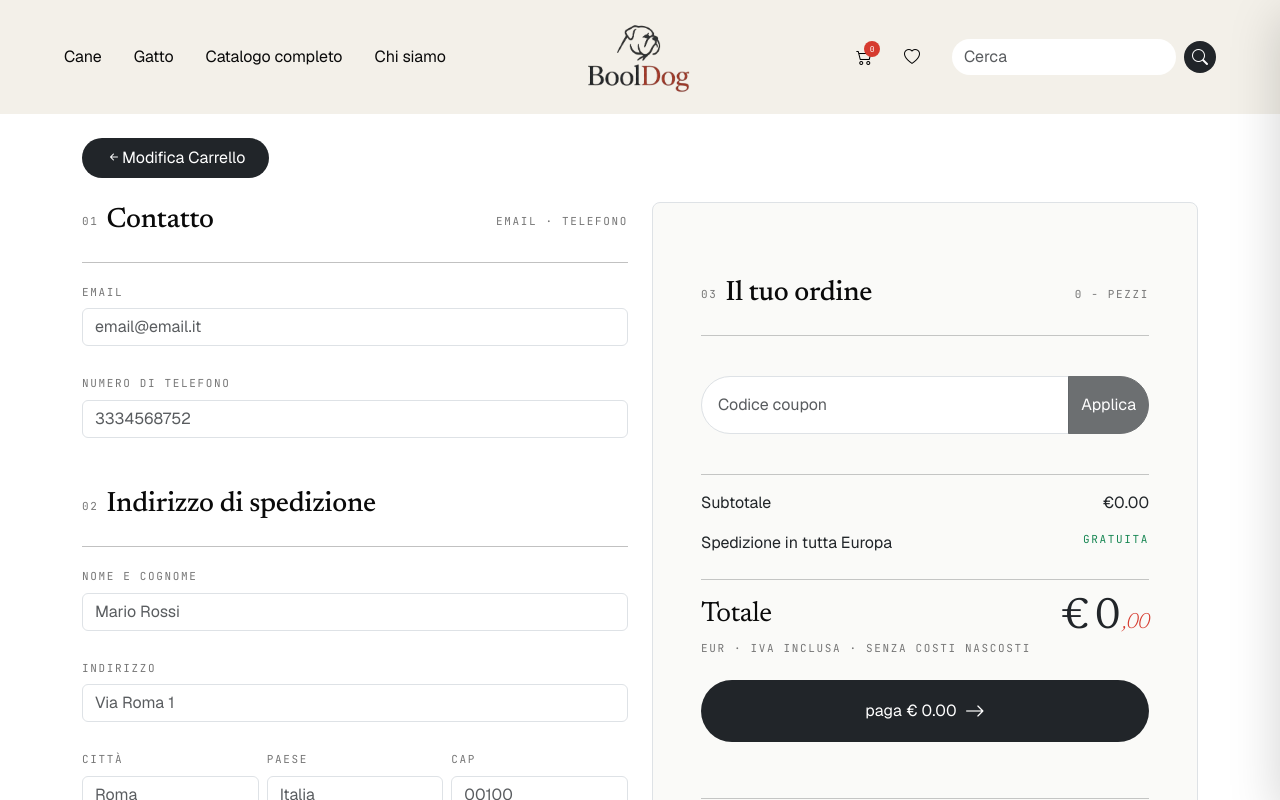
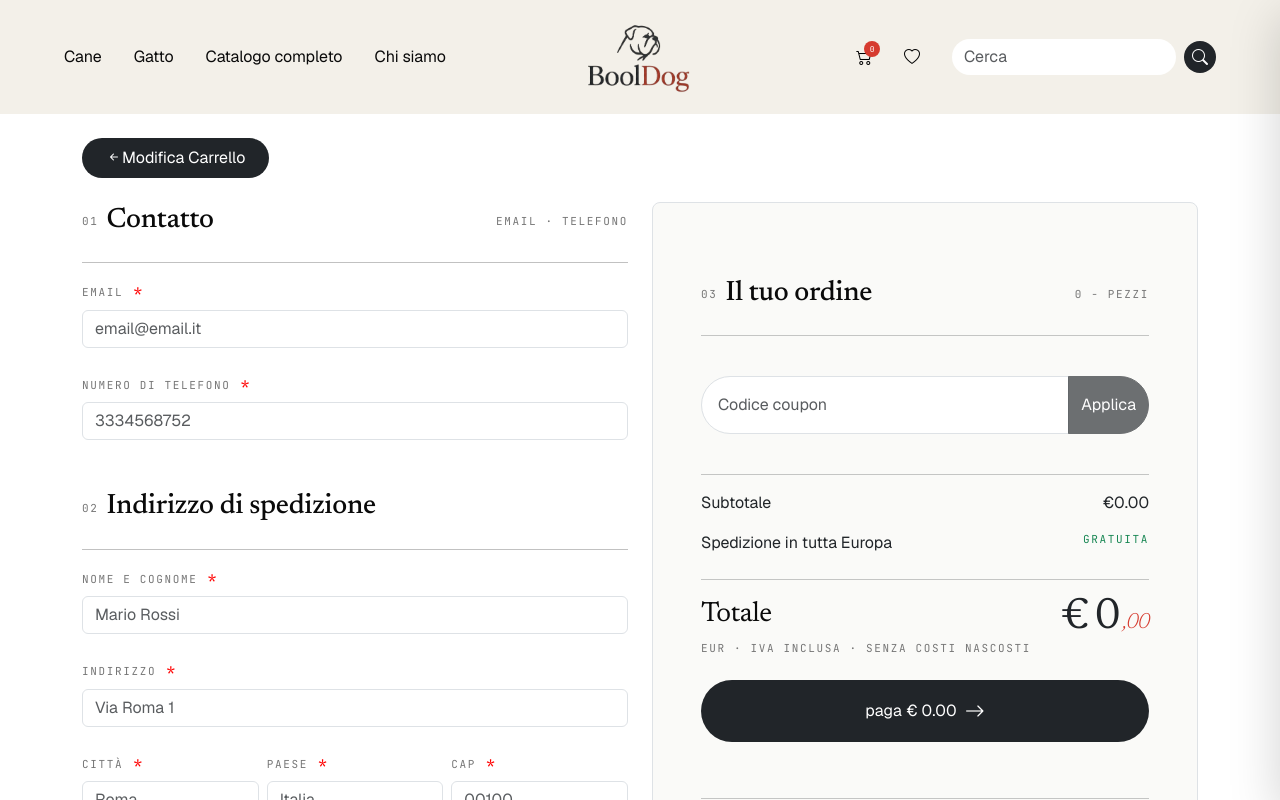
Before and after one commit to Carlo-Falanga/booldog-project-work, a React app in the folder frontend/: page /checkout in a window 1280 px wide. Shown: the top 800 px of the page. Built offline with nearby package versions, Linux system fonts and the light colour scheme; the HTML template or start-up script is replaced by a standard one.

Commit message:
add: mark required fields in CheckoutPage with asterisks

```diff
--- a/frontend/src/index.css
+++ b/frontend/src/index.css
@@ -708,3 +708,9 @@ footer {
   height: 20rem;
   object-fit: cover;
 }
+
+.required-star {
+  color: red;
+  margin-left: 2px;
+  font-size: 0.9rem;
+}
--- a/frontend/src/pages/CheckoutPage.jsx
+++ b/frontend/src/pages/CheckoutPage.jsx
@@ -170,7 +170,7 @@ export default function CheckoutPage() {
               <div className="d-flex flex-column gap-4">
                 <div className="">
                   <label htmlFor="inputEmail4" className="form-label cart-meta">
-                    Email
+                    Email <span className="required-star">*</span>
                   </label>
                   <input
                     value={newOrder.email}
@@ -184,7 +184,7 @@ export default function CheckoutPage() {
                 </div>
                 <div className="">
                   <label htmlFor="inputTel" className="form-label cart-meta">
-                    Numero di telefono
+                    Numero di telefono <span className="required-star">*</span>
                   </label>
                   <input
                     value={newOrder.phone_number}
@@ -221,7 +221,7 @@ export default function CheckoutPage() {
                     htmlFor="inputFullName"
                     className="form-label cart-meta"
                   >
-                    Nome e Cognome
+                    Nome e Cognome <span className="required-star">*</span>
                   </label>
                   <input
                     value={newOrder.user_full_name}
@@ -238,7 +238,7 @@ export default function CheckoutPage() {
                     htmlFor="inputAddress"
                     className="form-label cart-meta"
                   >
-                    Indirizzo
+                    Indirizzo <span className="required-star">*</span>
                   </label>
                   <input
                     value={newOrder.address}
@@ -253,7 +253,7 @@ export default function CheckoutPage() {
                 <div className="d-flex gap-2 mb-1">
                   <div className="">
                     <label htmlFor="inputCity" className="form-label cart-meta">
-                      Città
+                      Città <span className="required-star">*</span>
                     </label>
                     <input
                       value={newOrder.city}
@@ -270,7 +270,7 @@ export default function CheckoutPage() {
                       htmlFor="inputState"
                       className="form-label cart-meta"
                     >
-                      Paese
+                      Paese <span className="required-star">*</span>
                     </label>
                     <input
                       value={newOrder.country}
@@ -284,7 +284,7 @@ export default function CheckoutPage() {
                   </div>
                   <div className="">
                     <label htmlFor="inputZip" className="form-label cart-meta">
-                      Cap
+                      Cap <span className="required-star">*</span>
                     </label>
                     <input
                       value={newOrder.zipcode}
```
